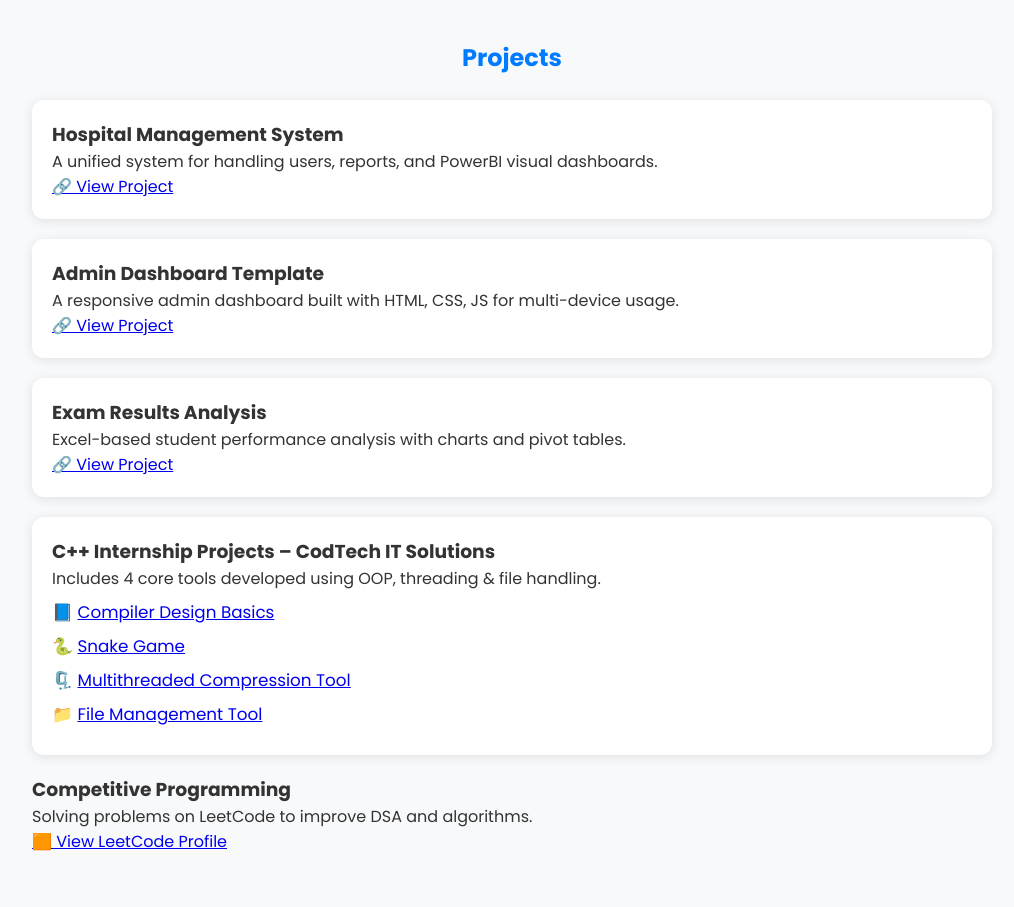
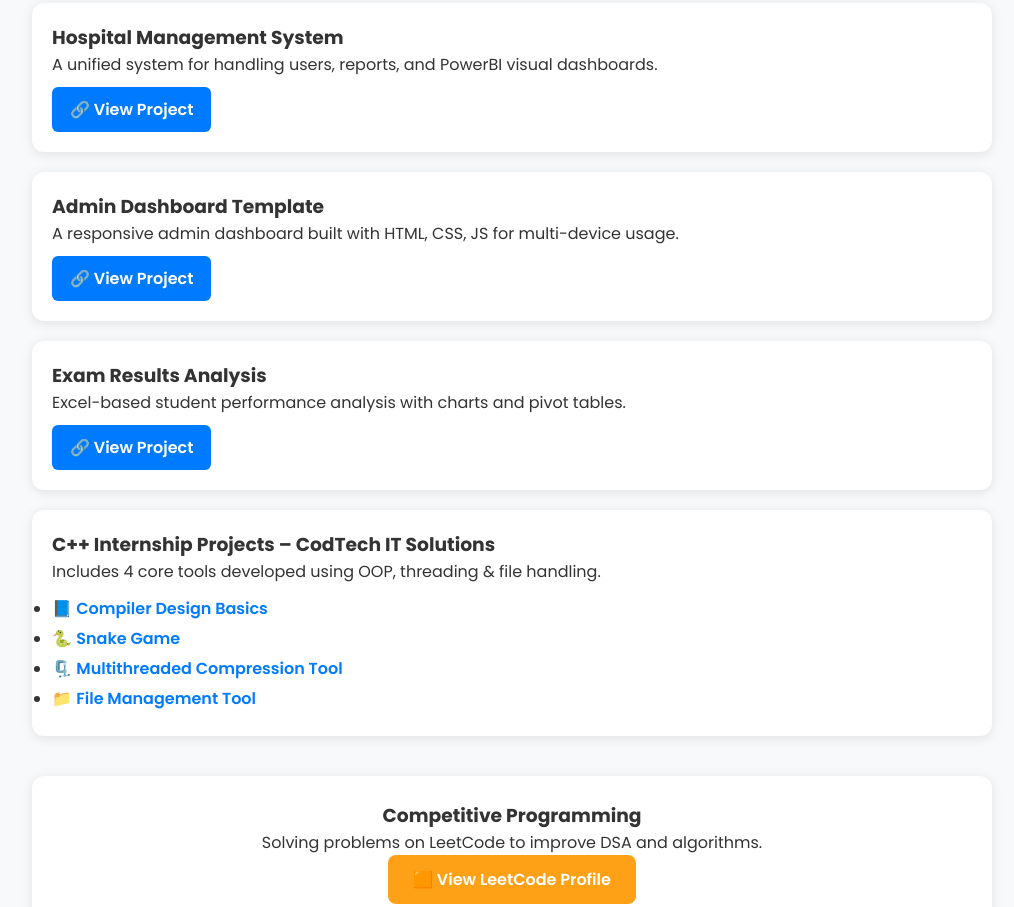
Before and after one commit to 310623104067/-Karthik-Portfolio, a plain HTML site: page index.html in a window 1280 px wide. Shown: the part 1385-2292 px from the top of the page, without its empty margins (128-1142 px from the left). Drawn offline with Linux system fonts and the light colour scheme.

Commit message:
Refactor CSS for improved organization and clarity

```diff
--- a/style.css
+++ b/style.css
@@ -1,3 +1,4 @@
+/* RESET */
 * {
   margin: 0;
   padding: 0;
@@ -65,7 +66,7 @@ header {
   width: 150px;
   height: 150px;
   border-radius: 50%;
-  border: 4px solid #fff;
+  border: 4px solid white;
   box-shadow: 0 0 20px #00c6ff;
   animation: glow 3s infinite alternate;
 }
@@ -93,7 +94,7 @@ header {
   border-radius: 30px;
   text-decoration: none;
   font-weight: 600;
-  background: #fff;
+  background: white;
   color: #007bff;
   transition: 0.3s;
 }
@@ -116,7 +117,8 @@ h2 {
   color: #007bff;
 }
 
-.edu-card, .project-card {
+.edu-card,
+.project-card {
   background: white;
   padding: 20px;
   border-radius: 12px;
@@ -130,6 +132,7 @@ h2 {
   box-shadow: 0 0 20px #00c6ff;
 }
 
+/* Skills */
 .skills-list {
   display: flex;
   flex-wrap: wrap;
@@ -143,19 +146,71 @@ h2 {
   padding: 10px 20px;
   border-radius: 25px;
   font-weight: 500;
-  box-shadow: 0 0 10px rgba(0, 123, 255, 0.5);
 }
 
-ul {
-  list-style: none;
-  padding: 0;
+/* PROJECT BUTTON */
+.project-btn {
+  display: inline-block;
+  margin-top: 10px;
+  padding: 10px 18px;
+  background: #007bff;
+  color: white;
+  border-radius: 6px;
+  text-decoration: none;
+  font-weight: 600;
+  transition: 0.3s ease;
 }
 
-ul li {
-  margin: 8px 0;
-  font-size: 1.05rem;
+.project-btn:hover {
+  background: #00c6ff;
 }
 
+/* SUB PROJECTS LIST */
+.sub-projects {
+  margin-top: 12px;
+}
+
+.sub-projects li {
+  margin: 5px 0;
+}
+
+.sub-projects li a {
+  color: #007bff;
+  font-weight: 600;
+  text-decoration: none;
+}
+
+.sub-projects li a:hover {
+  color: #00c6ff;
+  text-decoration: underline;
+}
+
+/* LEETCODE CARD */
+.leetcode-card {
+  text-align: center;
+  margin-top: 40px;
+  padding: 25px;
+  background: white;
+  border-radius: 12px;
+  box-shadow: 0 2px 12px rgba(0,0,0,0.1);
+}
+
+.leetcode-btn {
+  display: inline-block;
+  padding: 12px 25px;
+  background: #ffa116;
+  color: white;
+  border-radius: 8px;
+  text-decoration: none;
+  font-weight: 600;
+  transition: 0.3s;
+}
+
+.leetcode-btn:hover {
+  background: #ff8f00;
+}
+
+/* FOOTER */
 footer {
   background: #111;
   color: white;
@@ -164,7 +219,7 @@ footer {
   margin-top: 40px;
 }
 
-/* ANIMATIONS */
+/* Fade-in Animation */
 .fade-in {
   opacity: 0;
   transform: translateY(20px);
@@ -179,7 +234,7 @@ footer {
 /* DARK MODE */
 .dark-mode {
   background: #0d1117;
-  color: #f5f5f5;
+  color: #e6e6e6;
 }
 
 .dark-mode header {
@@ -187,14 +242,15 @@ footer {
 }
 
 .dark-mode .project-card,
-.dark-mode .edu-card {
+.dark-mode .edu-card,
+.dark-mode .leetcode-card {
   background: #1e1e1e;
 }
 
 #darkModeToggle {
   background: none;
   border: none;
-  font-size: 1.5rem;
+  font-size: 1.6rem;
   cursor: pointer;
   color: white;
 }
```
